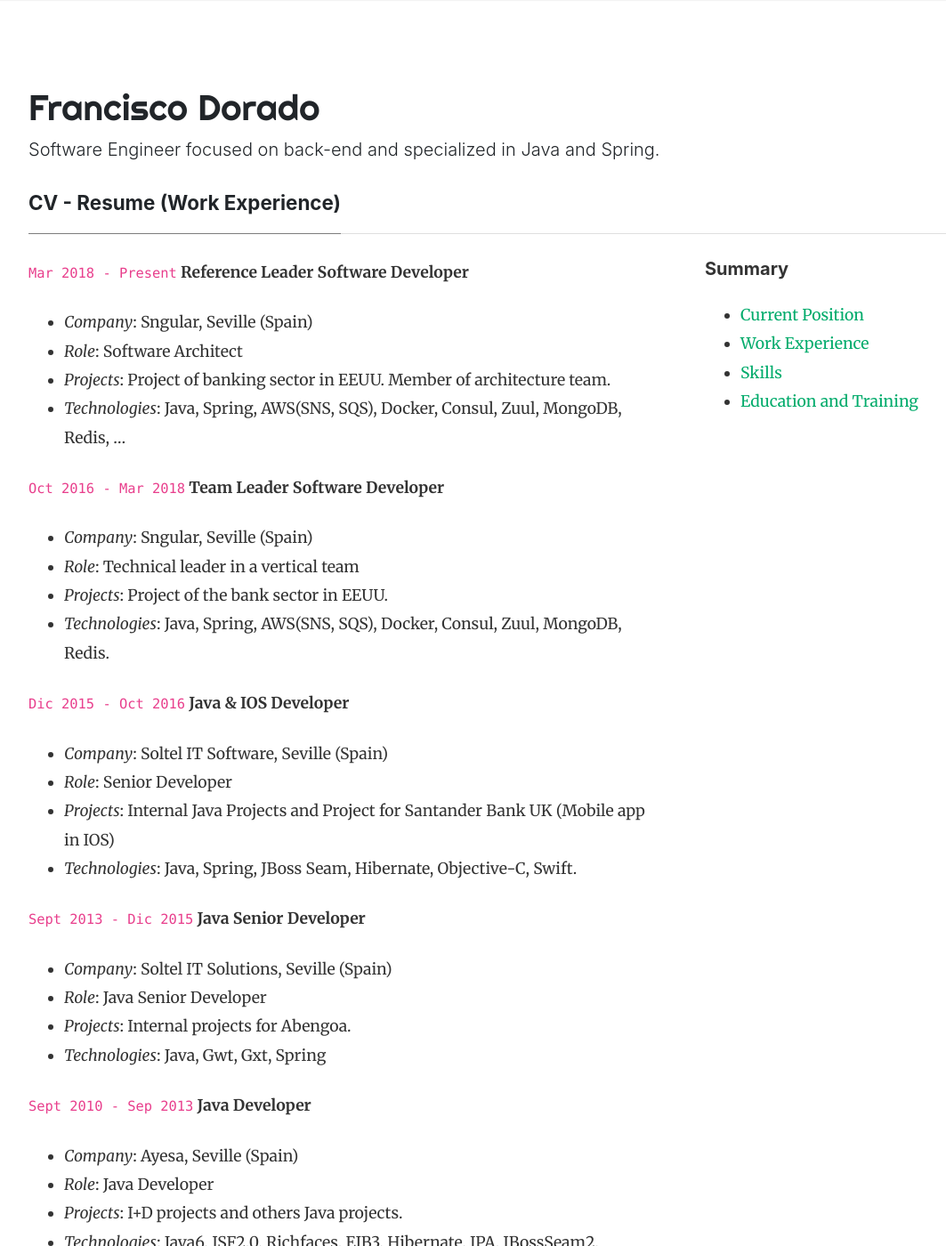
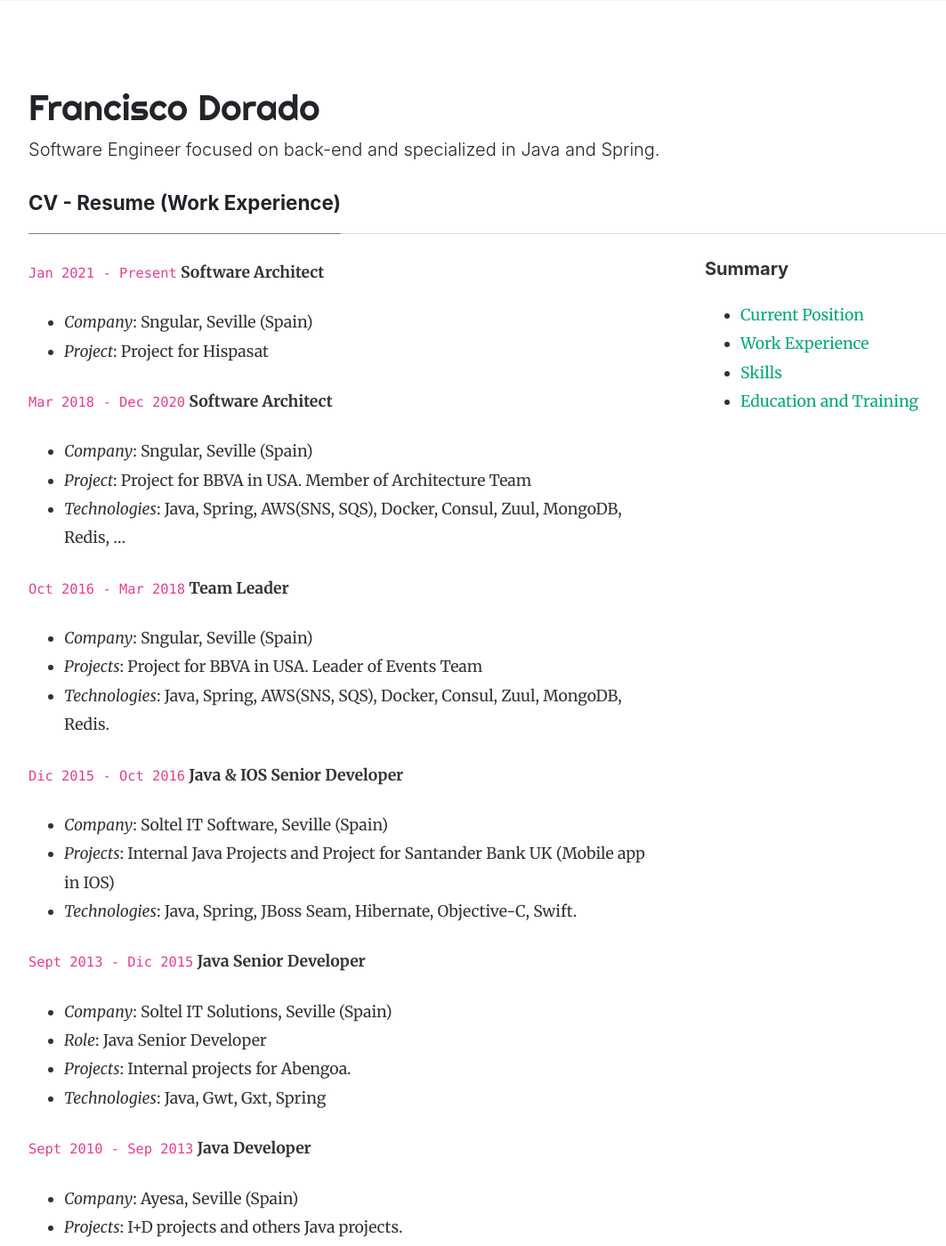
Before and after one commit to frandorado/frandorado.github.io, a Jekyll site: the page built from _pages/cv-work-experience.md, in a window 1280 px wide and 1400 px high. Shown: the whole window at 89% size, without its empty margins (53-1116 px from the left). Built offline with Jekyll 4.4.1, drawn with Linux system fonts in a browser that asks for light colours; nearby versions of some CDN libraries.

Commit message:
Update cv-work-experience.md

```diff
--- a/_pages/cv-work-experience.md
+++ b/_pages/cv-work-experience.md
@@ -4,21 +4,22 @@ title: CV - Resume (Work Experience)
 permalink: /cv/work-experience
 ---
 
-`Mar 2018 - Present` __Reference Leader Software Developer__
+`Jan 2021 - Present` __Software Architect__
 * *Company*: Sngular, Seville (Spain)
-* *Role*: Software Architect
-* *Projects*: Project of banking sector in EEUU. Member of architecture team.
+* *Project*: Project for Hispasat
+
+`Mar 2018 - Dec 2020` __Software Architect__
+* *Company*: Sngular, Seville (Spain)
+* *Project*: Project for BBVA in USA. Member of Architecture Team
 * *Technologies*: Java, Spring, AWS(SNS, SQS), Docker, Consul, Zuul, MongoDB, Redis, ...
 
-`Oct 2016 - Mar 2018` __Team Leader Software Developer__
+`Oct 2016 - Mar 2018` __Team Leader__
 * *Company*: Sngular, Seville (Spain)
-* *Role*: Technical leader in a vertical team
-* *Projects*: Project of the bank sector in EEUU.
+* *Projects*: Project for BBVA in USA. Leader of Events Team
 * *Technologies*: Java, Spring, AWS(SNS, SQS), Docker, Consul, Zuul, MongoDB, Redis.
 
-`Dic 2015 - Oct 2016` __Java & IOS Developer__
+`Dic 2015 - Oct 2016` __Java & IOS Senior Developer__
 * *Company*: Soltel IT Software, Seville (Spain)
-* *Role*: Senior Developer
 * *Projects*: Internal Java Projects and Project for Santander Bank UK (Mobile app in IOS)
 * *Technologies*: Java, Spring, JBoss Seam, Hibernate, Objective-C, Swift.
 
@@ -30,7 +31,6 @@ permalink: /cv/work-experience
 
 `Sept 2010 - Sep 2013` __Java Developer__
 * *Company*: Ayesa, Seville (Spain)
-* *Role*: Java Developer
 * *Projects*: I+D projects and others Java projects.
 * *Technologies*: Java6, JSF2.0, Richfaces, EJB3, Hibernate, JPA, JBossSeam2, JBossAS
 Server 7, Maven 2, Ajax, Html, Css, JavaScript, JPDL, JBMP, ...
```
